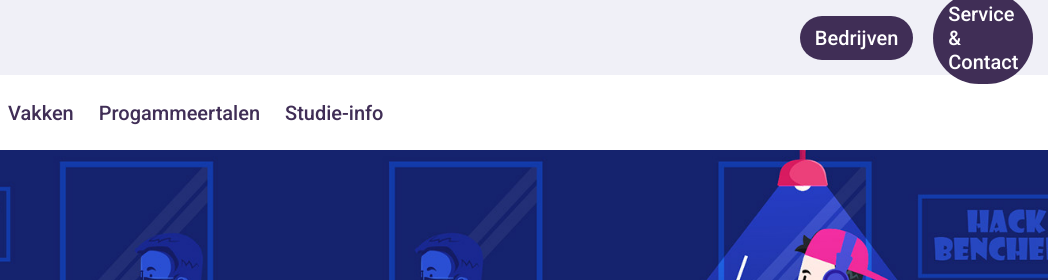
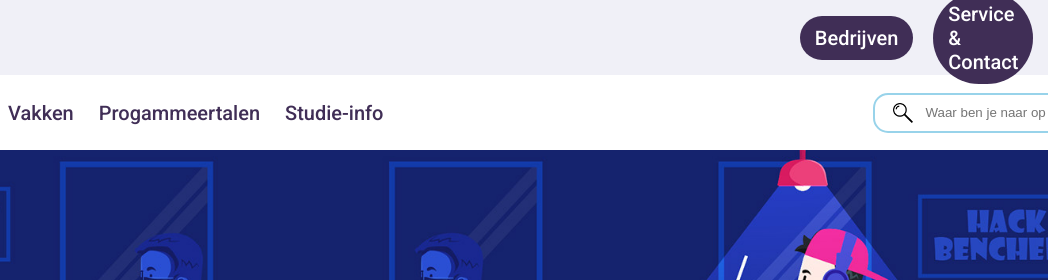
Before and after one commit to ief44/Project-week1, a plain HTML site: page Workspace/vakken.html in a window 1280 px wide. Shown: the top 280 px of the page, 232-1280 px from the left. Drawn offline with Linux system fonts and the light colour scheme.

Commit message:
zoekbalk bij ieder pagina gezet

```diff
--- a/Workspace/vakken.html
+++ b/Workspace/vakken.html
@@ -36,6 +36,12 @@
                     <a class="link" href="studie-info.html">Studie-info</a>
                 </li>
             </ul>
+
+            <div class="searchcontainer">
+                <input class="searchbar" type="search" placeholder="Waar ben je naar op zoek?">
+            </div>
+            <img class="mag" src="Images/magnifing glas.png">
+            </div>
         </nav>
     </header>
 
@@ -49,13 +55,15 @@
             <div class="vak rekenen-burgerschap">
                 <div>
                     <h2>Rekenen</h2>
-                    <p>Rekenen op mbo-niveau 4  is een verplicht vak , je moet opdrachten maken en daarover domeintoetsen maken.
-                         Je doet het rekenexamen op niveau 3F. Dit is het vereiste niveau voor mbo-niveau 4 studenten.
+                    <p>Rekenen op mbo-niveau 4 is een verplicht vak , je moet opdrachten maken en daarover domeintoetsen
+                        maken.
+                        Je doet het rekenexamen op niveau 3F. Dit is het vereiste niveau voor mbo-niveau 4 studenten.
                 </div>
                 <div>
                     </p>
                     <h2>Burgerschap</h2>
-                    <p>Burgerschap op mbo-niveau 4 is een verplicht vak en draait om het ontwikkelen van kritische denkvaardigheden en zelfstandigheid in de samenleving.
+                    <p>Burgerschap op mbo-niveau 4 is een verplicht vak en draait om het ontwikkelen van kritische
+                        denkvaardigheden en zelfstandigheid in de samenleving.
                         Studenten leren hoe ze zelfstandig keuzes kunnen maken voor hun eigen toekomst.
                     </p>
                 </div>
@@ -63,14 +71,16 @@
             <div class="vak nederlands-engels">
                 <div>
                     <h2>Nederlands</h2>
-                    <p>Nederlands op mbo-niveau 4 is een verplicht vak. Je moet het referentieniveau Nederlands 3F behalen, wat de focus legt op het lezen, begrijpen en
+                    <p>Nederlands op mbo-niveau 4 is een verplicht vak. Je moet het referentieniveau Nederlands 3F
+                        behalen, wat de focus legt op het lezen, begrijpen en
                         toepassen van complexe teksten.
                     </p>
                 </div>
                 <div>
                     <h2>Engels</h2>
-                    <p>Engels op mbo-niveau 4 is een verplicht vak voor studenten. De studenten moeten ook examens afronden die de vaardigheden spreken, schrijven, gesprekken voeren toetsen.
-                         Het doel is een beheersing van het Engels die voldoet aan het Europees Referentiekader.
+                    <p>Engels op mbo-niveau 4 is een verplicht vak voor studenten. De studenten moeten ook examens
+                        afronden die de vaardigheden spreken, schrijven, gesprekken voeren toetsen.
+                        Het doel is een beheersing van het Engels die voldoet aan het Europees Referentiekader.
                     </p>
                 </div>
             </div>
```
Also changed, not shown: Workspace/aanmeld.html (+6 -0 lines), Workspace/bedrijven.html (+6 -0 lines), Workspace/index.html (+1 -1 lines), Workspace/progammeertalen.html (+6 -0 lines), Workspace/service-&-contact.html (+6 -0 lines), Workspace/studie-info.html (+6 -0 lines).
